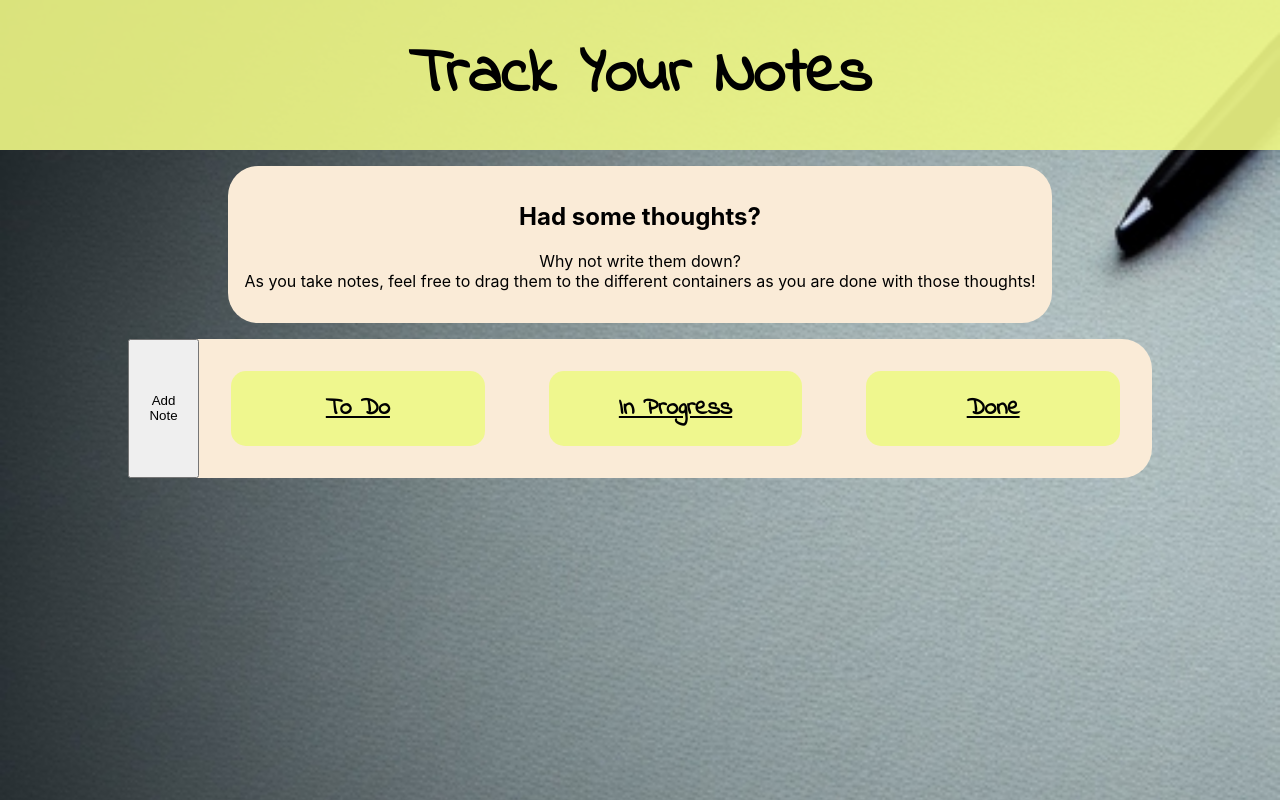
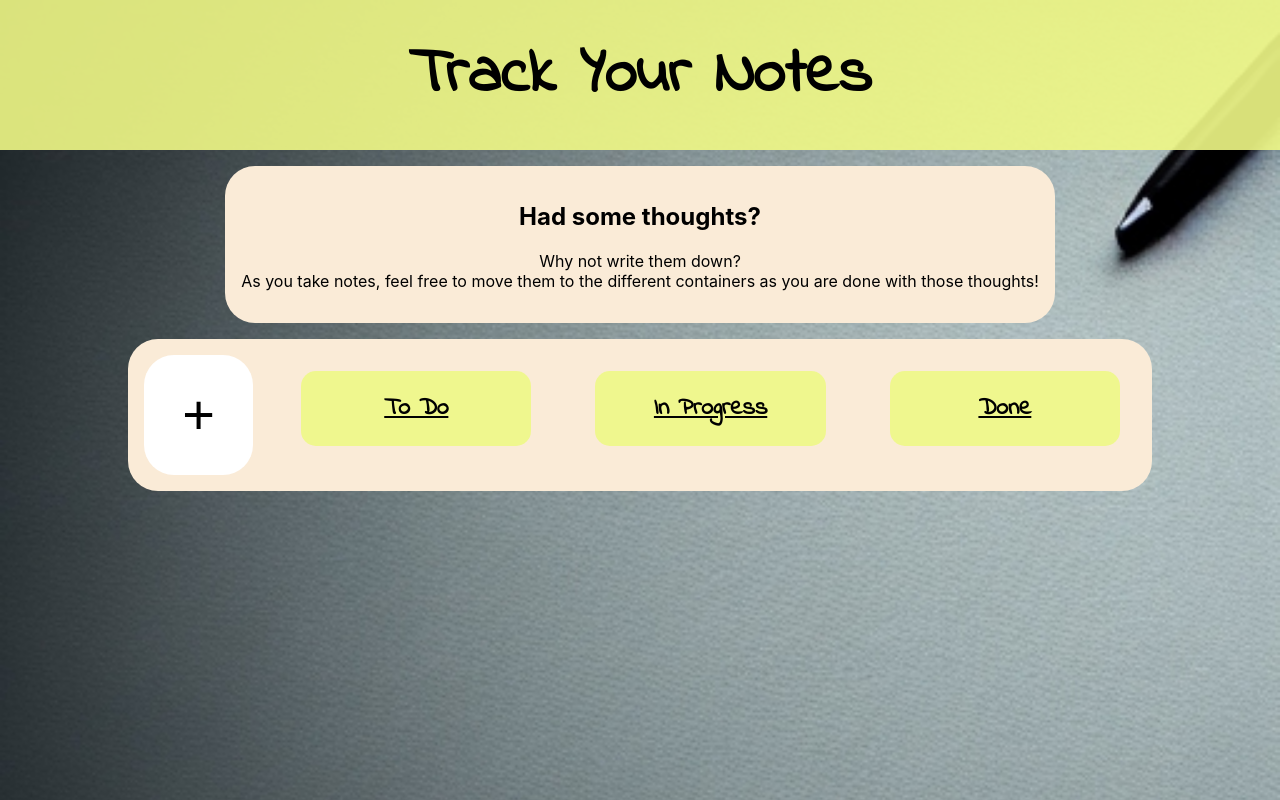
Before and after one commit to Kempy2705/Drag-and-Drop-Notes, a React (Create React App) app: page / in a window 1280 px wide. Shown: the top 800 px of the page. Built offline with nearby package versions, Linux system fonts and the light colour scheme.

Commit message:
Add Final Styling

```diff
--- a/src/Introduction/Intro.js
+++ b/src/Introduction/Intro.js
@@ -7,7 +7,7 @@ export default function Intro() {
         <header className="App-header">
           <div className='Intro-container'>
             <h2>Had some thoughts?</h2>
-            <p>Why not write them down?<br/>As you take notes, feel free to drag them to the different containers as you are done with those thoughts!</p>
+            <p>Why not write them down?<br/>As you take notes, feel free to move them to the different containers as you are done with those thoughts!</p>
           </div>
         </header>
         </>
--- a/src/Note/Note.css
+++ b/src/Note/Note.css
@@ -5,6 +5,30 @@
     padding-bottom: 1rem;
     margin: 10px;
 
+}
+
+.note-button {
+    border-radius: 5px;
+    background-color: white;
+    border: 1px solid black;
+    margin: 5px;
+    cursor: pointer;
+}
+
+.note-delete-button {
+    border-radius: 5px;
+    background-color: white;
+    border: 1px solid black;
+    cursor: pointer;
+    margin: 5px;
+}
+
+.note-button:hover {
+    background-color: lightgrey;
+}
+
+.note-delete-button:hover {
+    background-color: lightcoral;
 }
 
 .text-field {
--- a/src/Note/Note.js
+++ b/src/Note/Note.js
@@ -16,9 +16,9 @@ export default function Note({note, updateNoteStatus, updateNoteContent, deleteN
             placeholder='Write Something...'
             value={note.content}
             onChange={handleContentChange} />
-            <button onClick={() => updateNoteStatus(note.id, 'inProgress')}>Mark In Progress</button>
-            <button onClick={() => updateNoteStatus(note.id, 'Done')}>Mark Done</button>
-            <button onClick={() => deleteNote(note.id)}>Delete</button>
+            <button className='note-button' onClick={() => updateNoteStatus(note.id, 'inProgress')}>Mark In Progress</button>
+            <button className='note-button' onClick={() => updateNoteStatus(note.id, 'Done')}>Mark Done</button>
+            <button className='note-delete-button' onClick={() => deleteNote(note.id)}>Delete</button>
         </div>
         </>
     )
--- a/src/Notepad/Notepad.css
+++ b/src/Notepad/Notepad.css
@@ -17,6 +17,21 @@
     background-color: rgba(239, 249, 135, 0.900);
 }
 
+.add-note-button {
+    background-color: white;
+    border: none;
+    border-radius: 30px;
+    font-size: 56px;
+    margin: 1rem;
+    height: 120px;
+    width: 120px;
+    cursor: pointer;
+}
+
+.add-note-button:hover {
+    background-color: lightgrey;
+}
+
 .notepad-title {
     font-family: 'Indie Flower', cursive;
     text-decoration: underline;
--- a/src/Notepad/Notepad.js
+++ b/src/Notepad/Notepad.js
@@ -10,7 +10,7 @@ export default function NotePad({notes, onAddNote, updateNoteStatus, updateNoteC
     return (
         <>
         <div className='notepad-container'>
-            <button onClick={onAddNote}>Add Note</button>
+            <button className="add-note-button" onClick={onAddNote}>+</button>
             <div className='notepad'>
                     <h2 className='notepad-title'>To Do</h2>
                     {notes.filter((note) => note.status === 'todo')
```
